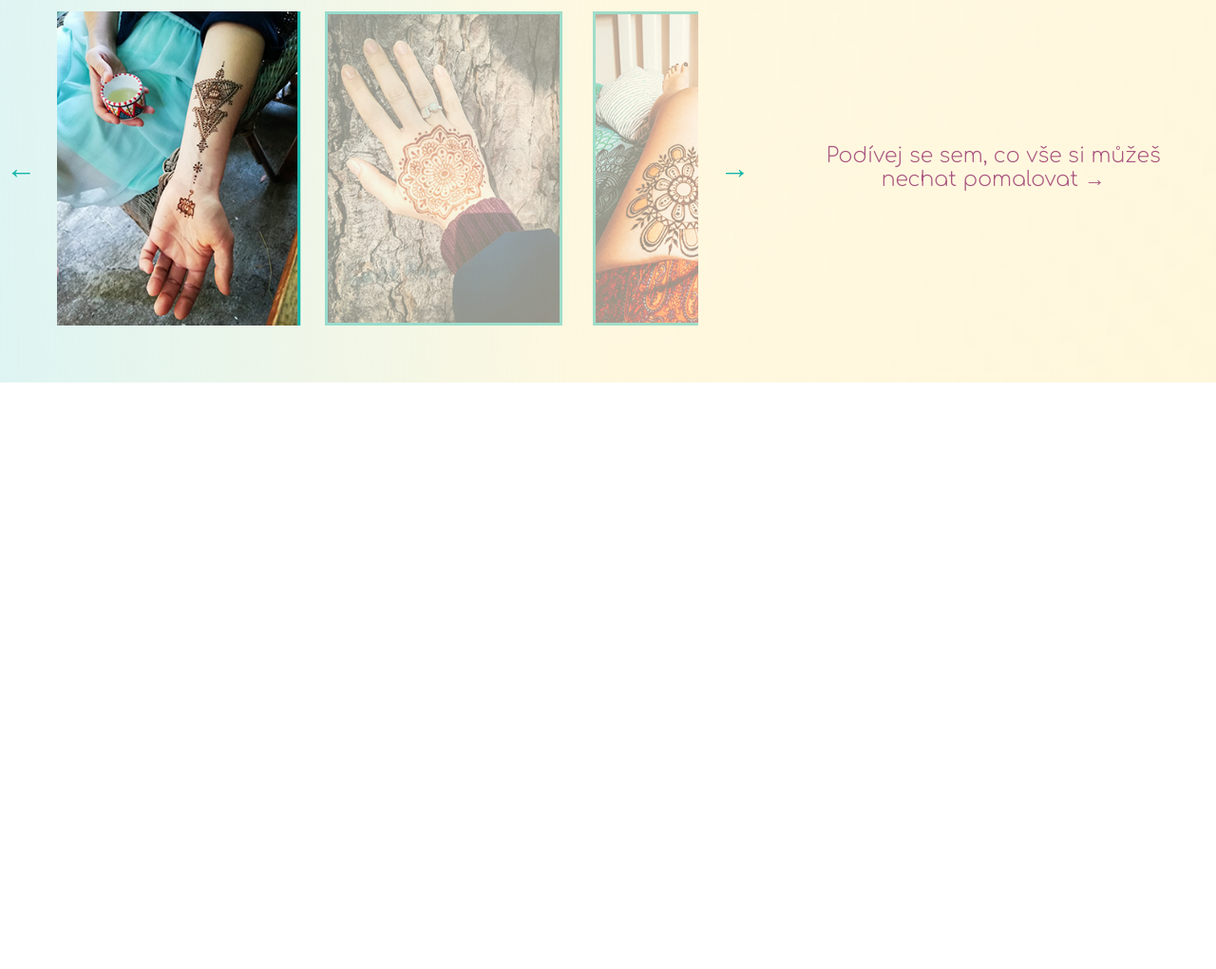
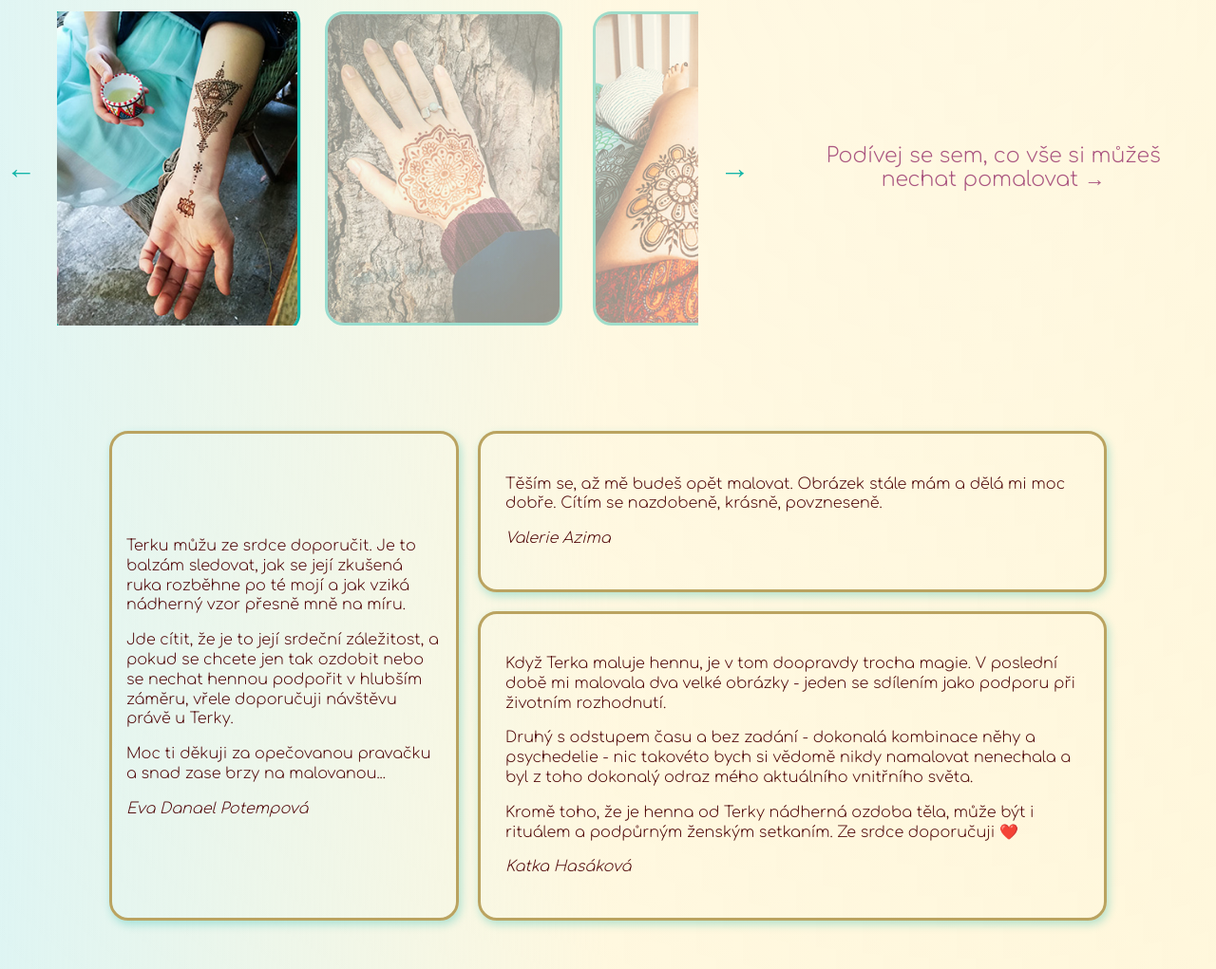
Before and after one commit to imfejm/henna, a website: page public/index.html in a window 1280 px wide. Shown: the part 2642-3663 px from the top of the page at 95% size. Before the commit the page ends 3045 px from the top, so only its background shows below. Drawn offline with Linux system fonts and the light colour scheme; a web font is replaced by a local one.

Commit message:
reference

```diff
--- a/public/index.css
+++ b/public/index.css
@@ -68,12 +68,12 @@ body {
     "nabizim"
     "interval3"
     "galerie"
-    "interval4";
+    "interval4"
+    "reference";
   grid-template-columns: 1fr;
-  grid-template-rows: auto 60px auto 60px auto 60px auto 60px;
+  grid-template-rows: auto 60px auto 60px auto 60px auto 60px auto;
   padding-top: 60px;
   align-items: center;
-
   position: relative;
   max-width: 1300px; /* Nastaví maximální šířku webu */
 }
@@ -84,7 +84,7 @@ body {
 }
 @media only screen and (min-width: 800px) {
   .container {
-    grid-template-rows: auto 60px auto 60px auto 60px auto 60px;
+    grid-template-rows: auto 60px auto 60px auto 60px auto 60px auto;
   }
   body {
     font-size: 22px;
@@ -554,6 +554,7 @@ h2 {
       #13b5a8
     );
     transition: height 0.3s ease-out;
+    box-shadow: 0 4px 10px rgba(0, 0, 0, 0.2);
   }
 
   .timeline-item {
@@ -598,12 +599,14 @@ h2 {
     border-radius: 3px 30px 3px 30px;
     max-width: 100%;
     height: auto;
+    box-shadow: 0 4px 10px rgba(0, 0, 0, 0.2);
   }
 
   .tehu {
     border-radius: 30px 3px 30px 3px;
     max-width: 100%;
     height: auto;
+    box-shadow: 0 4px 10px rgba(0, 0, 0, 0.2);
   }
 
   .dot {
@@ -646,6 +649,7 @@ h2 {
   .festival,
   .barva {
     border-radius: 3px 30px 3px 30px;
+    box-shadow: 0 4px 10px rgba(0, 0, 0, 0.2);
   }
   .tehu {
     border-radius: 30px 3px 30px 3px;
@@ -653,6 +657,7 @@ h2 {
     height: auto;
     display: block;
     margin-left: auto; /* zarovná doprava uvnitř .content */
+    box-shadow: 0 4px 10px rgba(0, 0, 0, 0.2);
   }
   .timeline {
     position: relative; /* DŮLEŽITÉ – aby line-wrapper měl k čemu být absolutní */
@@ -687,6 +692,7 @@ h2 {
     );
     transition: height 0.3s ease-out;
     z-index: 2;
+    box-shadow: 0 4px 10px rgba(0, 0, 0, 0.2);
   }
 
   .timeline-item {
@@ -704,6 +710,7 @@ h2 {
     display: flex;
     flex-direction: column;
     justify-content: center;
+    box-shadow: 0 4px 10px rgba(0, 0, 0, 0.2);
   }
 
   .timeline-item.left,
@@ -832,6 +839,7 @@ h2 {
     transition: opacity 0.3s ease, transform 0.3s ease;
     flex-shrink: 0;
     border: 3px solid #13b5a8;
+    border-radius: 20px;
   }
   .galerie-obrazky {
     overflow: hidden; /* <== Skryje posuvníky */
@@ -850,3 +858,58 @@ h2 {
   text-align: center;
   text-decoration: none;
 }
+
+.reference {
+  grid-area: reference;
+  display: flex;
+  flex-direction: column;
+  justify-content: space-around;
+  align-items: center;
+  row-gap: 2rem;
+  width: 90%;
+  padding: 4%;
+}
+.ref1,
+.ref2,
+.ref3 {
+  font-size: 16px;
+  width: 100%;
+  padding: 4%;
+  border-radius: 20px;
+  border: 3px solid #baa360;
+}
+.reference p {
+  line-height: 1.3;
+}
+
+.name {
+  font-style: italic;
+}
+@media (min-width: 800px) {
+  .reference {
+    grid-area: reference;
+    display: grid;
+    grid-template-columns: 35% 4fr;
+    grid-template-rows: auto auto;
+    gap: 20px;
+    justify-self: center;
+  }
+  .ref1 {
+    grid-column: 1;
+    grid-row: 1 / span 2;
+    min-height: 100%;
+    box-shadow: 2px 4px 10px #13b5a851;
+    padding-top: 25%;
+  }
+
+  .ref2 {
+    grid-column: 2;
+    grid-row: 1;
+    box-shadow: 2px 4px 10px #13b5a851;
+  }
+  .ref3 {
+    grid-column: 2;
+    grid-row: 2;
+    box-shadow: 2px 4px 10px #13b5a851;
+  }
+}
--- a/public/index.html
+++ b/public/index.html
@@ -188,6 +188,29 @@
       <p>Podívej se sem, co vše si můžeš nechat pomalovat &#8594; </p></a>
     </div>
    <div class="interval4"></div>
+   <div class="reference">
+      <div class="ref1">
+        <p>Terku můžu ze srdce doporučit. Je to balzám sledovat, jak se její zkušená ruka rozběhne po té mojí a jak vziká nádherný vzor přesně mně na míru.</p> <p>Jde cítit, že je to její srdeční záležitost, a pokud se chcete jen tak ozdobit nebo se nechat hennou podpořit v hlubším záměru, vřele doporučuji návštěvu právě u Terky. </p><p>Moc ti děkuji za opečovanou pravačku a snad zase brzy na malovanou...</p>
+        </p>
+        <p class="name">Eva Danael Potempová</p>
+      </div>
+      <div class="ref2">
+        <p>Těším se, až mě budeš opět malovat. Obrázek stále mám a dělá mi moc dobře. Cítím se nazdobeně, krásně, povzneseně.</p>
+        <p class="name">Valerie Azima</p>
+      </div>
+      <div class="ref3">
+        <p>Když Terka maluje hennu, je v tom doopravdy trocha magie. V poslední době mi malovala dva velké obrázky - jeden se sdílením jako podporu při životním rozhodnutí.
+        </p>
+        <p>Druhý s odstupem času a bez zadání - dokonalá kombinace něhy a psychedelie - nic takovéto bych si vědomě nikdy namalovat nenechala a byl z toho dokonalý odraz mého aktuálního vnitřního světa.
+        </p>
+        <p>Kromě toho, že je henna od Terky nádherná ozdoba těla, může být i rituálem a podpůrným ženským setkaním. Ze srdce doporučuji ❤️
+        </p>
+        <p class="name">Katka Hasáková</p>
+      </div>
+    </div>
+
+
+   </div>
 
   </div>
 
```
Lines whose indentation alone changed are shown as unchanged.
